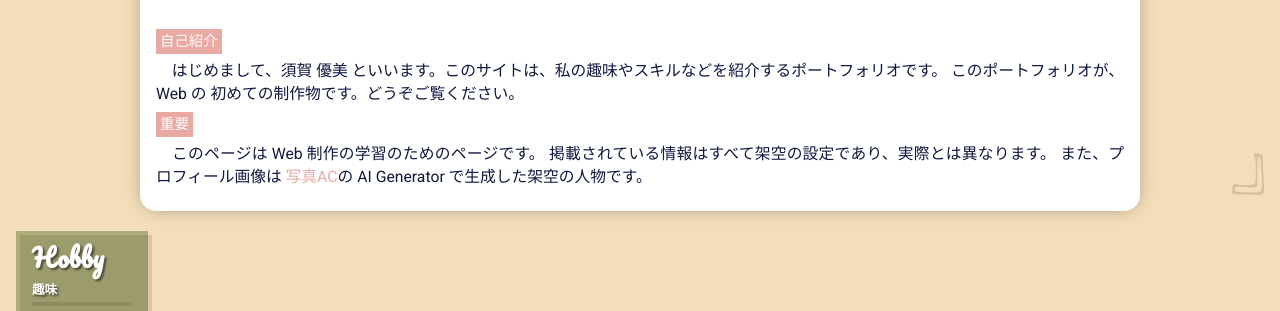
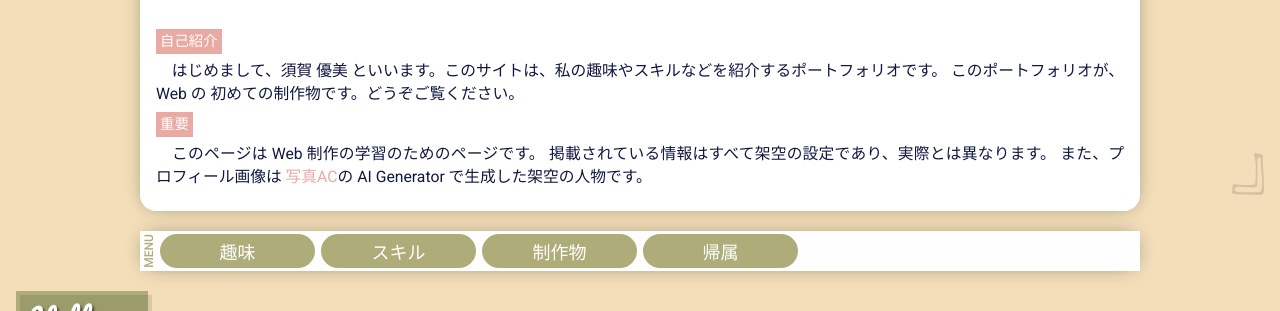
Before and after one commit to marupon3910/web-portfolio-yumi, a plain HTML site: page public/index.html in a window 1280 px wide. Shown: the part 589-900 px from the top of the page. Drawn offline with nearby package versions, Linux system fonts and the light colour scheme.

Commit message:
初期ファイル作成

```diff
--- a/public/assets/main.css
+++ b/public/assets/main.css
@@ -295,3 +295,52 @@ a:hover {
   border: 2px solid #e8aaa3;
 }
 /* ==== CARD | MY WORK END ====*/
+
+/* ==== APP BAR BEGIN ====*/
+.app-bar {
+  position: sticky;
+  top: 0;
+  height: 40px;
+  max-width: 1000px;
+  margin: 0 auto;
+  z-index: 15;
+  background-color: #fefefe;
+  box-shadow: 0px 0px 20px -7px rgba(0, 0, 0, 0.56);
+  box-sizing: border-box;
+}
+.app-bar .app-bar-button-cover {
+  display: grid;
+  padding-top: calc(6px / 2);
+  padding-left: 20px;
+  padding-right: 20px;
+  gap: 0 6px;
+}
+.app-bar .app-bar-button-cover {
+  grid-template-columns: repeat(4, 1fr);
+}
+@media screen and (min-width: 600px) {
+  .app-bar .app-bar-button-cover {
+    grid-template-columns: repeat(6, 1fr);
+  }
+}
+.app-bar .app-bar-title {
+  transform: translateX(-50%) translateY(-50%) rotate(-90deg) translateX(-50%)
+    translateY(calc(50% + 2px));
+  font-size: 12px;
+  font-weight: 500;
+  color: #aeac78;
+  width: 40px;
+  position: absolute;
+  text-align: center;
+}
+.app-bar button {
+  height: calc(40px - 6px);
+  padding: 0 12px;
+  background-color: #aeac78;
+  color: #ffffff;
+  font-weight: 500;
+  border-radius: calc((40px - 6px) / 2);
+}
+.app-bar button:hover {
+  opacity: 0.8;
+}
--- a/public/index.html
+++ b/public/index.html
@@ -89,7 +89,19 @@
 
       <div style="height: 20px"></div>
 
-      <div class="card-over bg-white">
+      <div class="app-bar">
+        <div class="app-bar-title">MENU</div>
+        <div class="app-bar-button-cover">
+          <button onclick="scroller('#hobby')">趣味</button>
+          <button onclick="scroller('#skill')">スキル</button>
+          <button onclick="scroller('#mywork')">制作物</button>
+          <button onclick="scroller('#licence')">帰属</button>
+        </div>
+      </div>
+
+      <div style="height: 20px"></div>
+
+      <div class="card-over bg-white" id="hobby">
         <h2 class="card-title-cover bg-2 text-light">
           <div class="card-title">Hobby</div>
           <div class="card-subtitle">趣味</div>
@@ -144,7 +156,7 @@
 
       <div style="height: 20px"></div>
 
-      <div class="card-cover bg-white">
+      <div class="card-cover bg-white" id="skill">
         <h2 class="card-title-cover bg-2 text-light">
           <div class="card-title">Skill</div>
           <div class="card-subtitle">スキル</div>
@@ -296,7 +308,7 @@
 
       <div style="height: 20px"></div>
 
-      <div class="card-cover bg-white">
+      <div class="card-cover bg-white" id="mywork">
         <h2 class="card-title-cover bg-2 text-light">
           <div class="card-title">My Work</div>
           <div class="card-subtitle">制作物</div>
@@ -471,7 +483,7 @@
 
       <div style="height: 20px"></div>
 
-      <div class="card-cover bg-white">
+      <div class="card-cover bg-white" id="licence">
         <h2 class="card-title-cover bg-2 text-light">
           <div class="card-title">Licence</div>
           <div class="card-subtitle">帰属</div>
@@ -532,6 +544,24 @@
           prevEl: ".swiper-button-prev",
         },
       });
+
+      var TOP_BAR_OFFSET = 40;
+      function scroller(query) {
+        var elements = document.querySelectorAll(query);
+        if (elements.length == 0) {
+          console.error(
+            "Selected query:",
+            query,
+            "are not found on this page."
+          );
+          return;
+        }
+        var rect = elements[0].getBoundingClientRect();
+        window.scrollTo({
+          top: rect.top + window.pageYOffset - TOP_BAR_OFFSET,
+          behavior: "smooth",
+        });
+      }
     </script>
   </body>
 </html>
```
